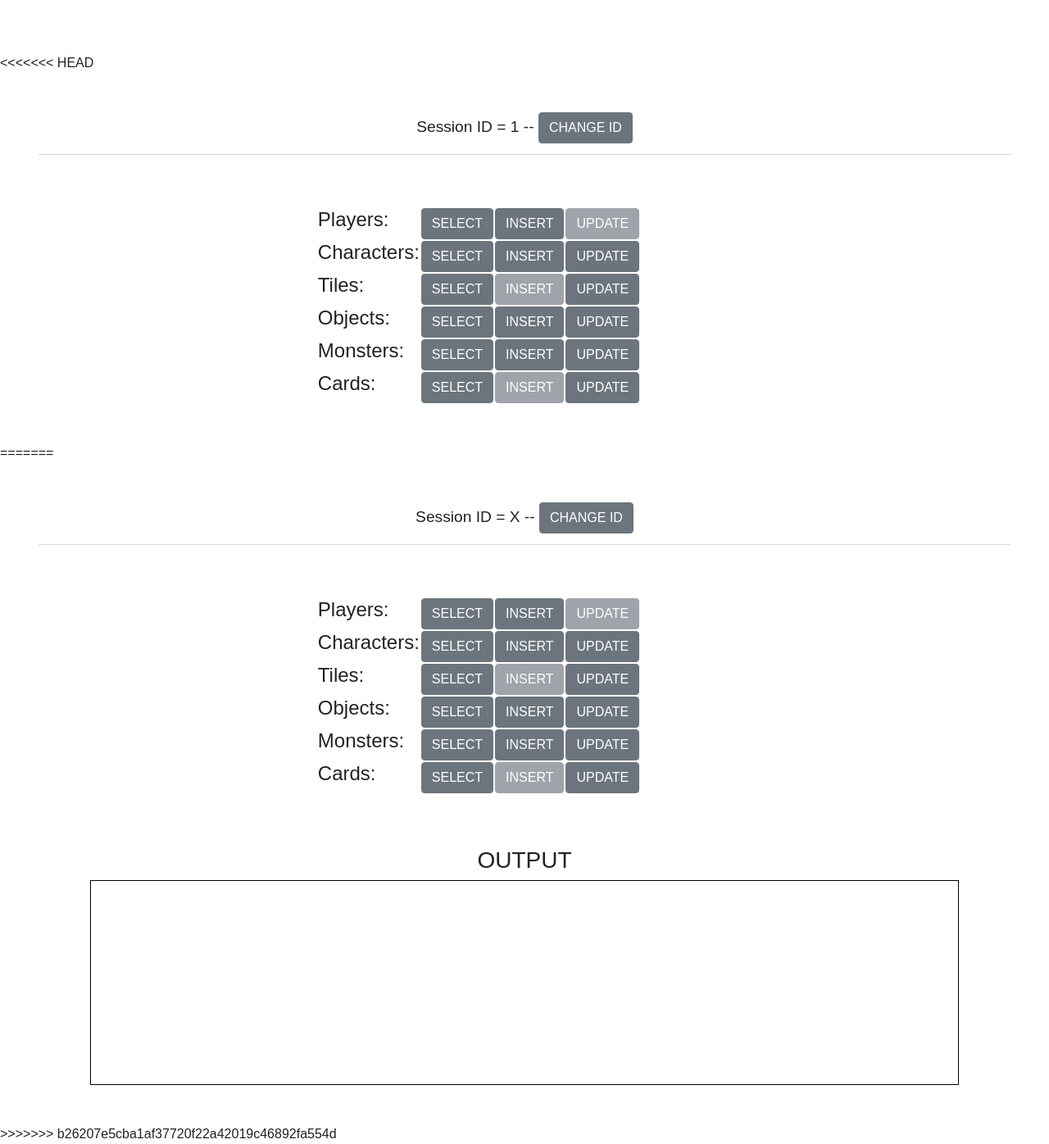
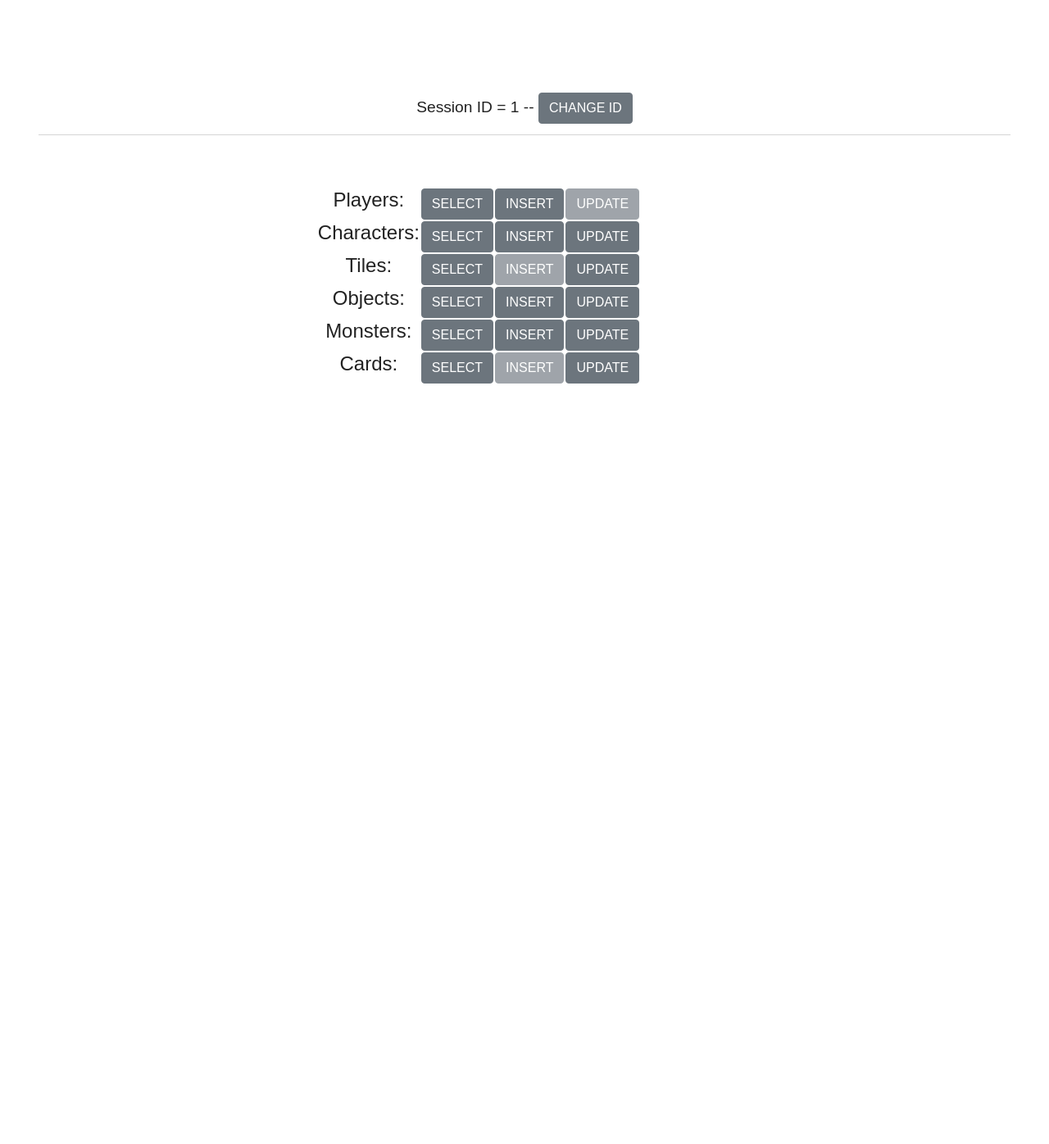
Before and after one commit to cata85/CIS560Project, a Flask app: page /game/1 in a window 1280 px wide. Shown: the whole page at 82% size. After the commit the page ends 468 px from the top, so only its background shows below. Run offline with Flask 2, Linux system fonts and the light colour scheme; parts of the project's set-up code (start-up, migrations or seed data) failed here and were passed over; some libraries are stand-ins or nearby versions.

Commit message:
merge conflict, fixed

```diff
--- a/templates/game.html
+++ b/templates/game.html
@@ -1,4 +1,3 @@
-<<<<<<< HEAD
 
 <!DOCTYPE html>
 <html lang="en">
@@ -115,119 +114,3 @@
     <script src="https://stackpath.bootstrapcdn.com/bootstrap/4.3.1/js/bootstrap.min.js"></script>
     </body>
 </html>
-=======
-
-<!DOCTYPE html>
-<html lang="en">
-  <head>
-    <meta charset="utf-8">
-    <meta http-equiv="X-UA-Compatible" content="IE=edge">
-    <meta name="viewport" content="width=device-width, initial-scale=1">
-    <link rel="stylesheet" href="https://stackpath.bootstrapcdn.com/bootstrap/4.3.1/css/bootstrap.min.css"></link>
-   <link rel="stylesheet" href="{{ url_for('static', filename='css/game.css') }}">
-
-    <title>Game</title>
-  </head>
-
-  <body>
-
-
-<!-- Table Form -->
-<div class="container-fluid padding">
-<div class="row text-center">
- <div class="col-md-12">
-    <h1 class="display-4 inline">Session ID = X --
-      <form action="/" method="GET">
-        <button type="submit" class="btn btn-secondary" id="returntosplash_btn">CHANGE ID</button>
-      </form>
-   </h1>
-   <hr class="dark" id="hrseperate">
-   <div id="paddingfix">
-   <div id="gameForm">
-     <table id="gameTable">
-       <tr>
-         <td><h4>Players:</h4></td>
-         <form action="/game/{{ game_id }}/select/Player" method="GET">
-           <td><button type="submit" class="btn btn-secondary" id="player_Select_btn">SELECT</button></td>
-         </form>
-         <td><button type="submit" class="btn btn-secondary" id="player_Insert_btn">INSERT</button></td>
-         <td><button type="submit" class="btn btn-secondary" id="player_Update_btn" disabled="true">UPDATE</button></td>
-       </tr>
-       <tr>
-         <td><h4>Characters:</h4></td>
-         <form action="/game/{{ game_id }}/select/Character" method="GET">
-          <td><button type="submit" class="btn btn-secondary" id="character_Select_btn">SELECT</button></td>
-         </form>
-         <td><button type="submit" class="btn btn-secondary" id="character_Insert_btn">INSERT</button></td>
-         <td><button type="submit" class="btn btn-secondary" id="character_Update_btn">UPDATE</button></td>
-       </tr>
-       <tr>
-         <td><h4>Tiles:</h4></td>
-         <form action="/game/{{ game_id }}/select/Tile" method="GET">
-          <td><button type="submit" class="btn btn-secondary" id="tile_Select_btn">SELECT</button></td>
-         </form>
-         <td><button type="submit" class="btn btn-secondary" id="tile_Insert_btn" disabled="true">INSERT</button></td>
-         <td><button type="submit" class="btn btn-secondary" id="tile_Update_btn">UPDATE</button></td>
-       </tr>
-       <tr>
-         <td><h4>Objects:</h4></td>
-         <form action="/game/{{ game_id }}/select/Object" method="GET">
-          <td><button type="submit" class="btn btn-secondary" id="object_Select_btn">SELECT</button></td>
-         </form>
-         <td><button type="submit" class="btn btn-secondary" id="object_Insert_btn">INSERT</button></td>
-         <td><button type="submit" class="btn btn-secondary" id="object_Update_btn">UPDATE</button></td>
-       </tr>
-       <tr>
-         <td><h4>Monsters:</h4></td>
-         <form action="/game/{{ game_id }}/select/Monster" method="GET">
-          <td><button type="submit" class="btn btn-secondary" id="monster_Select_btn">SELECT</button></td>
-         </form>
-         <td><button type="submit" class="btn btn-secondary" id="monster_Insert_btn">INSERT</button></td>
-         <td><button type="submit" class="btn btn-secondary" id="monster_Update_btn">UPDATE</button></td>
-       </tr>
-       <tr>
-         <td><h4>Cards:</h4></td>
-         <form action="/game/{{ game_id }}/select/Card" method="GET">
-          <td><button type="submit" class="btn btn-secondary" id="card_Select_btn">SELECT</button></td>
-         </form>
-         <td><button type="submit" class="btn btn-secondary" id="card_Insert_btn" disabled="true">INSERT</button></td>
-         <td><button type="submit" class="btn btn-secondary" id="card_Update_btn">UPDATE</button></td>
-       </tr>
-    </table>
-  </div>
- </div>
- </div>
-</div>
-</div>
-
-
-<!-- Output Textbox-->
-<div class="container-fluid padding">
-<div class="row text-center">
- <div class="col-md-12">
-   <h3>OUTPUT</h3>
-   <div style="overflow: auto; width: 85%; height:250px;border: 1px solid black;margin:auto;">
-     {% for player in list %}
-     <p style="display:block; margin-bottom:0px;">ONE Row</p>
-     <p style="display:block; margin-bottom:0px;">ONE Row</p>
-     {% endfor %}
-  </div>
-  </div>
-</div>
-</div>
-
-
-
-
-
-
-
-    <!-- Bootstrap core JavaScript
-    ================================================== -->
-    <!-- Placed at the end of the document so the pages load faster -->
-
-    <script src="https://ajax.googleapis.com/ajax/libs/jquery/3.1.1/jquery.min.js"></script>
-    <script src="https://stackpath.bootstrapcdn.com/bootstrap/4.3.1/js/bootstrap.min.js"></script>
-    </body>
-</html>
->>>>>>> b26207e5cba1af37720f22a42019c46892fa554d
```
